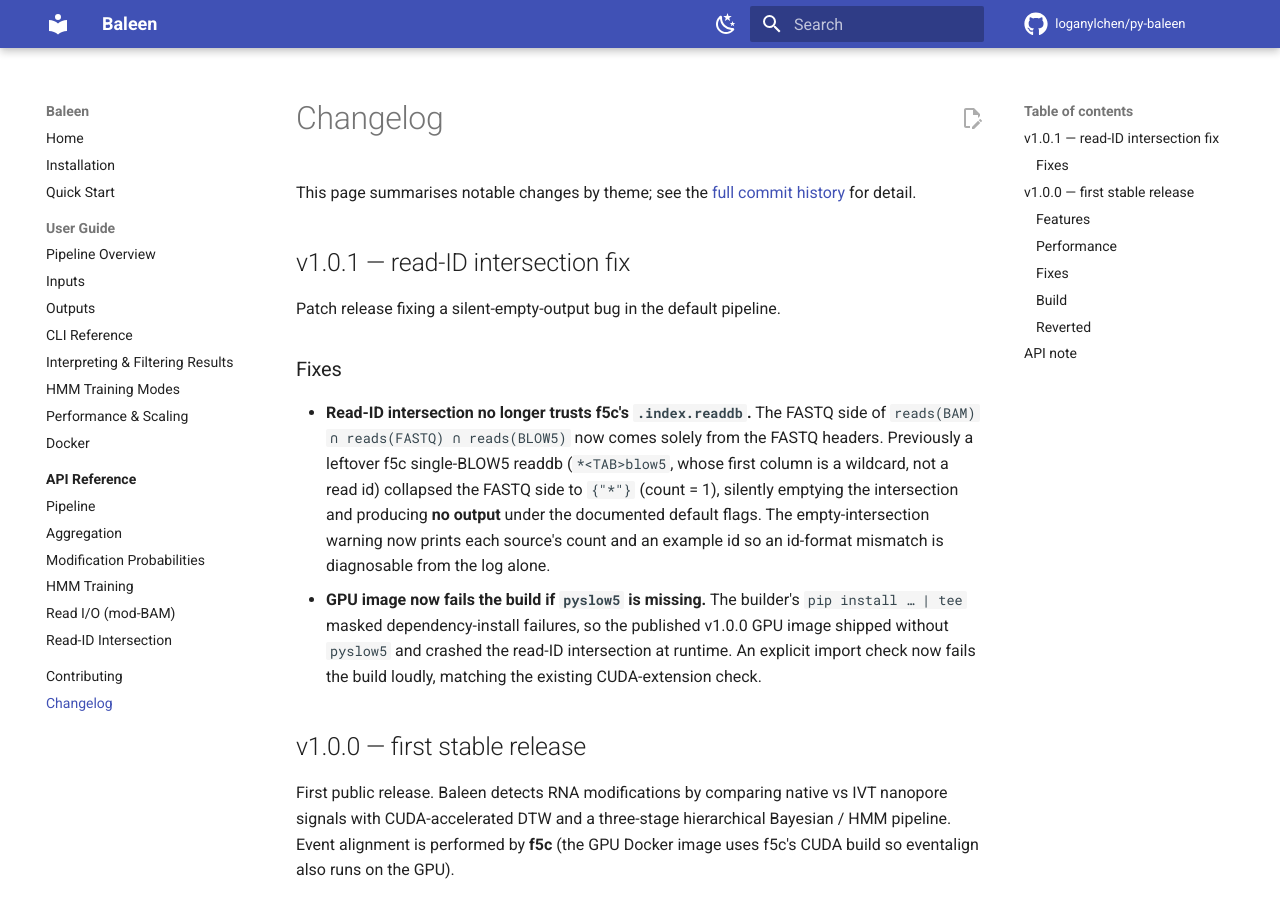
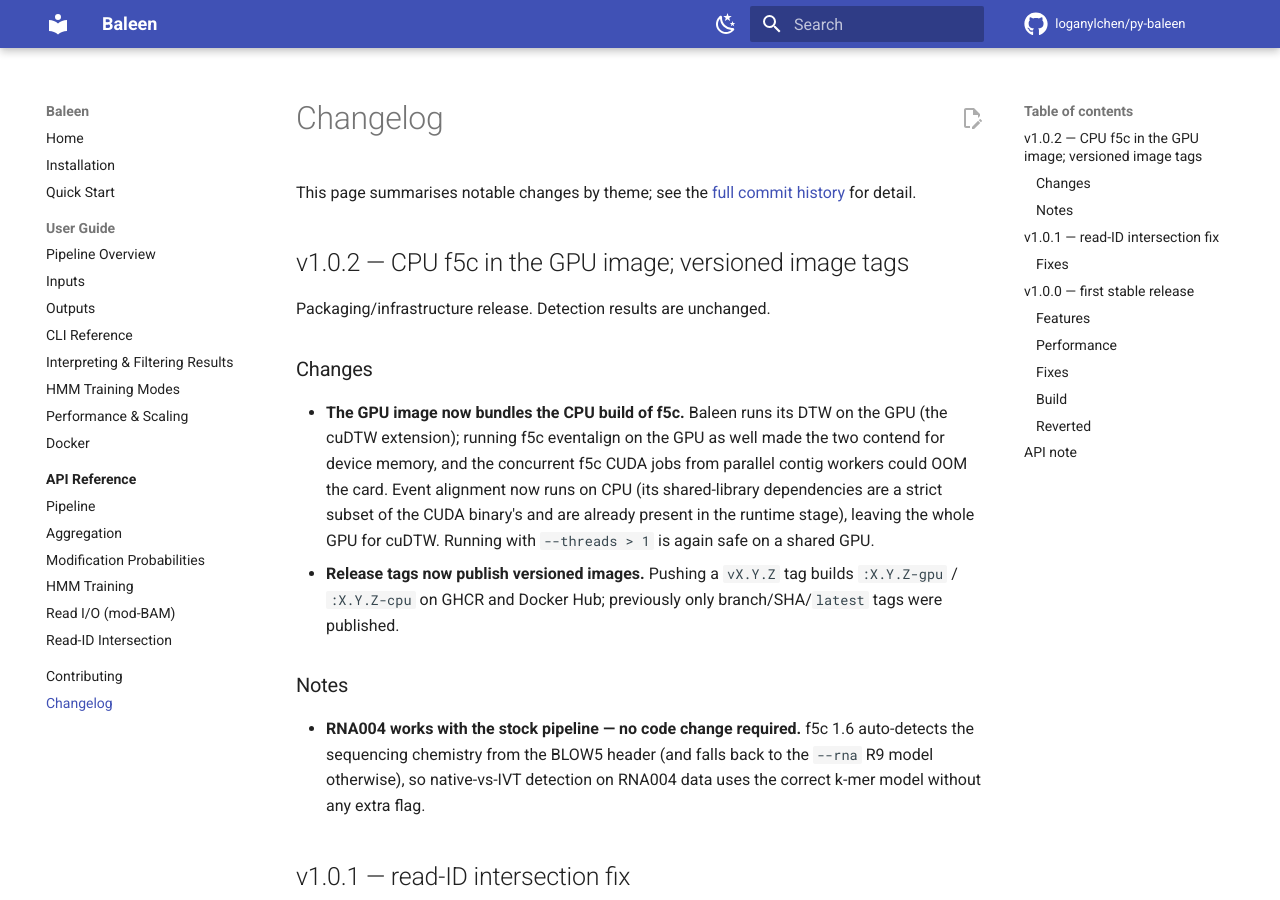
Before and after one commit to loganylchen/py-baleen, an MkDocs documentation site: the page built from docs/changelog.md, in a window 1280 px wide and 900 px high. Built offline with MkDocs 1.6.1 and Material for MkDocs 9.7.7, drawn with Linux system fonts in a browser that asks for light colours; comment, search, counter and statistics services are not loaded.

Commit message:
release: v1.0.2 — CPU f5c in GPU image, versioned image tags
Bump version 1.0.1 -> 1.0.2 and document the two shipped changes:
- GPU image now bundles the CPU build of f5c, so f5c eventalign no longer
  contends with cuDTW for GPU memory (concurrent f5c CUDA jobs from
  parallel contig workers could OOM the card).
- Release tags (vX.Y.Z) now publish versioned images (:X.Y.Z-gpu/-cpu).

Docs (README, installation, docker guide) updated to match; changelog
entry added. RNA004 works with the stock pipeline — f5c auto-detects the
chemistry from the BLOW5 header — noted, no code change.

```diff
--- a/docs/changelog.md
+++ b/docs/changelog.md
@@ -3,6 +3,30 @@
 This page summarises notable changes by theme; see the
 [full commit history](https://github.com/loganylchen/py-baleen/commits/main) for
 detail.
+
+## v1.0.2 — CPU f5c in the GPU image; versioned image tags
+
+Packaging/infrastructure release. Detection results are unchanged.
+
+### Changes
+
+- **The GPU image now bundles the CPU build of f5c.** Baleen runs its DTW on
+  the GPU (the cuDTW extension); running f5c eventalign on the GPU as well made
+  the two contend for device memory, and the concurrent f5c CUDA jobs from
+  parallel contig workers could OOM the card. Event alignment now runs on CPU
+  (its shared-library dependencies are a strict subset of the CUDA binary's and
+  are already present in the runtime stage), leaving the whole GPU for cuDTW.
+  Running with `--threads > 1` is again safe on a shared GPU.
+- **Release tags now publish versioned images.** Pushing a `vX.Y.Z` tag builds
+  `:X.Y.Z-gpu` / `:X.Y.Z-cpu` on GHCR and Docker Hub; previously only
+  branch/SHA/`latest` tags were published.
+
+### Notes
+
+- **RNA004 works with the stock pipeline — no code change required.** f5c 1.6
+  auto-detects the sequencing chemistry from the BLOW5 header (and falls back to
+  the `--rna` R9 model otherwise), so native-vs-IVT detection on RNA004 data
+  uses the correct k-mer model without any extra flag.
 
 ## v1.0.1 — read-ID intersection fix
 
--- a/pyproject.toml
+++ b/pyproject.toml
@@ -4,7 +4,7 @@ build-backend = "setuptools.build_meta"
 
 [project]
 name = "baleen"
-version = "1.0.1"
+version = "1.0.2"
 description = "Hierarchical Bayesian framework for RNA modification detection from nanopore direct RNA sequencing"
 requires-python = ">=3.9"
 license = {file = "LICENSE"}
--- a/setup.py
+++ b/setup.py
@@ -306,7 +306,7 @@ def _make_cuda_extension():
 
 setup(
     name="baleen",
-    version="1.0.1",
+    version="1.0.2",
     description="CUDA-accelerated DTW and nanopore signal analysis pipeline",
     author="Logan",
     python_requires=">=3.9",
```
Also changed, not shown: README.md (+4 -3 lines), docs/guide/docker.md (+10 -7 lines), docs/installation.md (+5 -3 lines).
